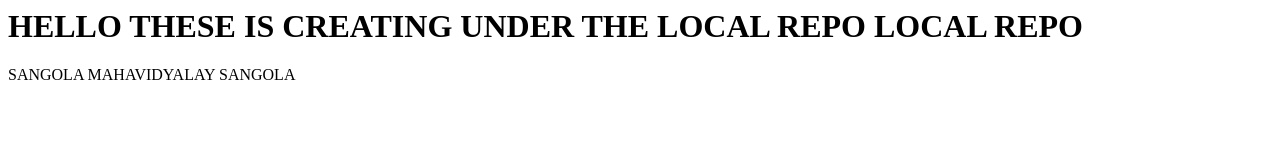
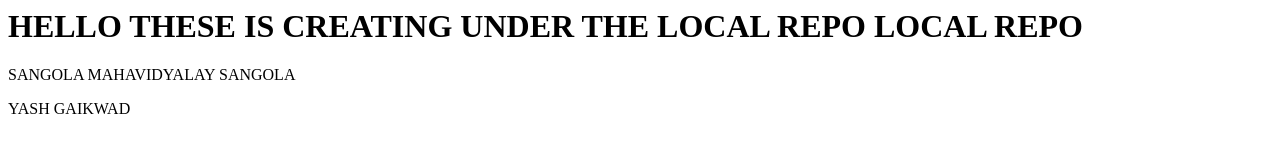
Before and after one commit to yashgaikwad5455/Localrepo, a plain HTML site: page index.html in a window 1280 px wide. Drawn offline with Linux system fonts and the light colour scheme.

Commit message:
ADDING NEW PARAGRAPH IN LOCAL REPO

```diff
--- a/index.html
+++ b/index.html
@@ -1,2 +1,3 @@
 <h1>HELLO THESE IS CREATING UNDER THE LOCAL REPO LOCAL REPO</h1>
 <p>SANGOLA MAHAVIDYALAY SANGOLA</p>
+<p>YASH GAIKWAD</p>
```
